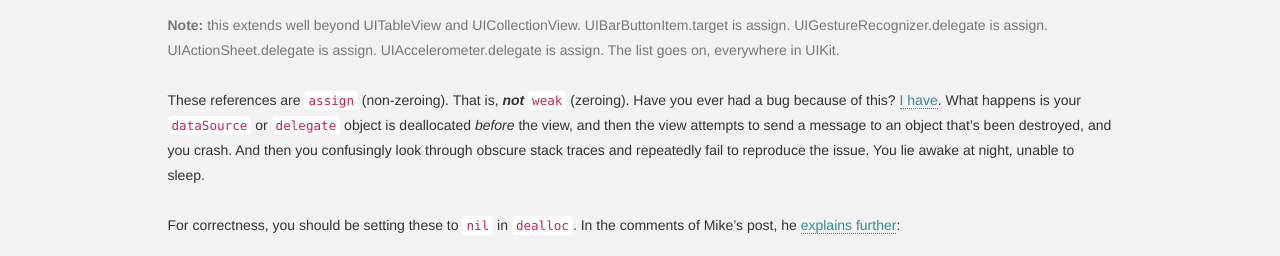
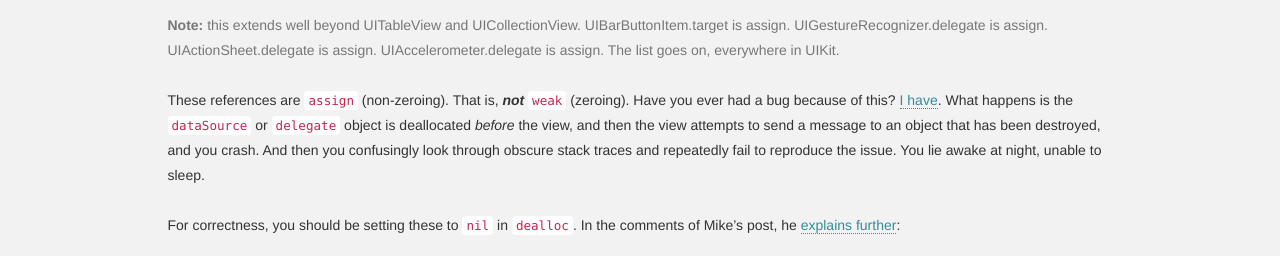
Before and after one commit to jessesquires/jessesquires.com, a Jekyll site: the page built from _posts/2015-10-14-UIKit-changes-in-iOS-9.md, in a window 1280 px wide. Shown: the part 1173-1429 px from the top of the page. Built offline with Jekyll 4.4.1, drawn with Linux system fonts in a browser that asks for light colours; nearby versions of some CDN libraries; Markdown is read by kramdown in place of the engine named in the settings.

Commit message:
update post

```diff
--- a/_posts/2015-10-14-UIKit-changes-in-iOS-9.md
+++ b/_posts/2015-10-14-UIKit-changes-in-iOS-9.md
@@ -34,7 +34,7 @@ Why do these details about weak references matter? Because up until iOS 8, UIKit
 
 <span class="text-muted"><b>Note:</b> this extends well beyond UITableView and UICollectionView. UIBarButtonItem.target is assign. UIGestureRecognizer.delegate is assign. UIActionSheet.delegate is assign. UIAccelerometer.delegate is assign. The list goes on, everywhere in UIKit.</span>
 
-These references are `assign` (non-zeroing). That is, _**not**_ `weak` (zeroing). Have you ever had a bug because of this? [I have](https://github.com/jessesquires/JSQMessagesViewController/issues/201). What happens is your `dataSource` or `delegate` object is deallocated *before* the view, and then the view attempts to send a message to an object that's been destroyed, and you crash. And then you confusingly look through obscure stack traces and repeatedly fail to reproduce the issue. You lie awake at night, unable to sleep.
+These references are `assign` (non-zeroing). That is, _**not**_ `weak` (zeroing). Have you ever had a bug because of this? [I have](https://github.com/jessesquires/JSQMessagesViewController/issues/201). What happens is the `dataSource` or `delegate` object is deallocated *before* the view, and then the view attempts to send a message to an object that has been destroyed, and you crash. And then you confusingly look through obscure stack traces and repeatedly fail to reproduce the issue. You lie awake at night, unable to sleep.
 
 For correctness, you should be setting these to `nil` in `dealloc`. In the comments of Mike's post, he [explains further](https://mikeash.com/pyblog/friday-qa-2011-09-30-automatic-reference-counting.html#comment-4010c9e897b775d2d9a6f2eca3baa77e):
 
```
